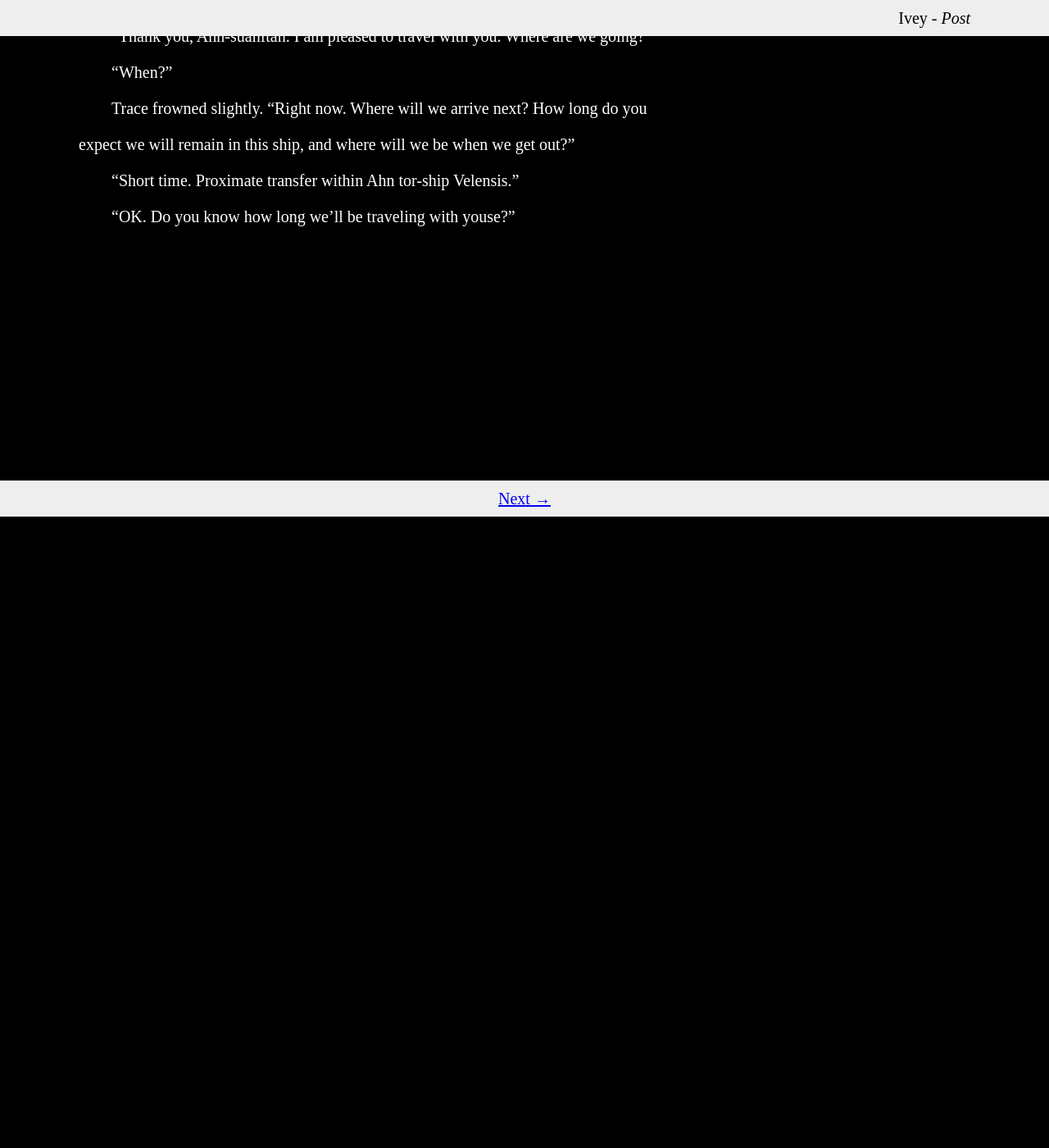
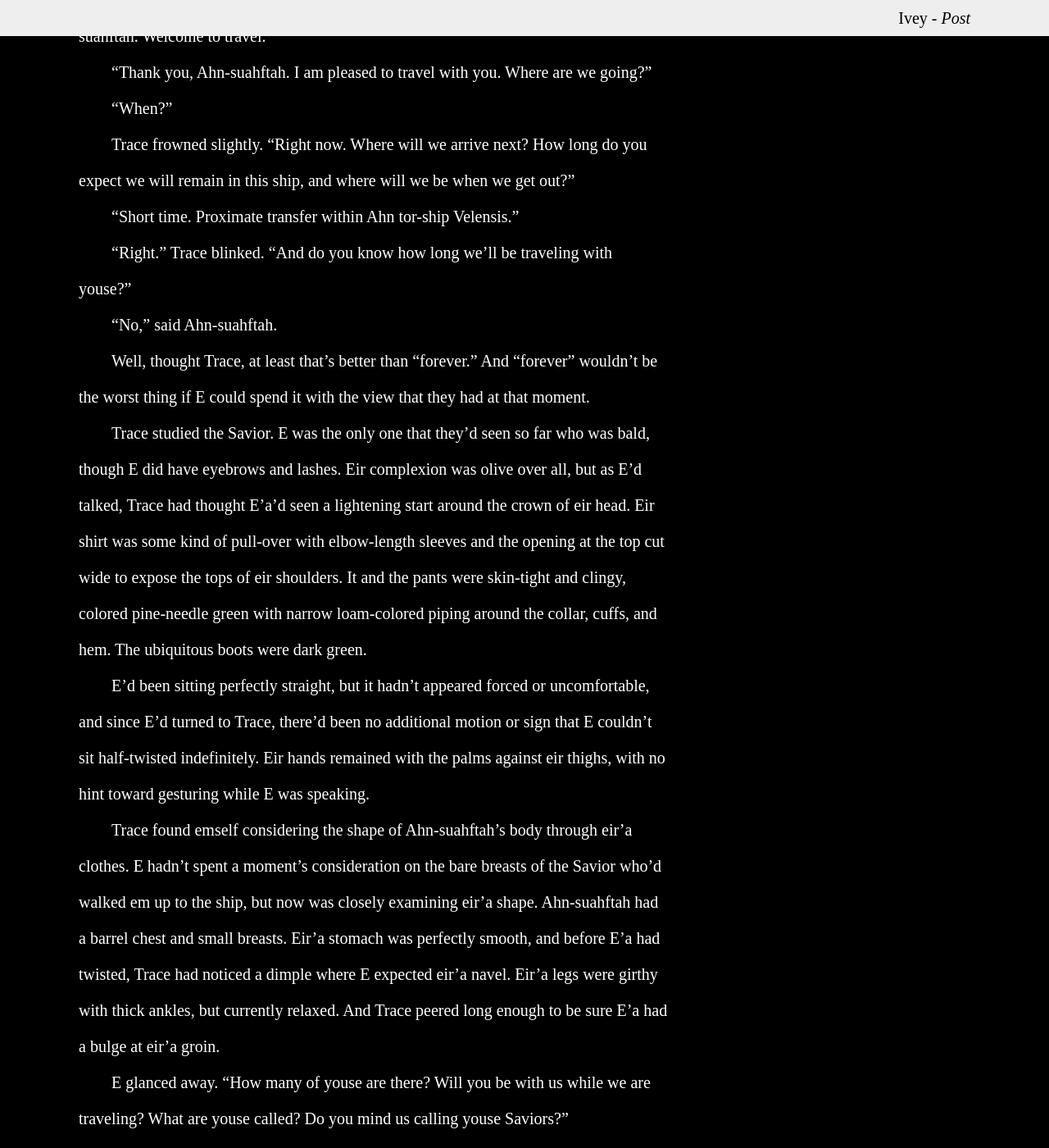
Before and after one commit to gleneivey/post-novel, a Jekyll site: the page built from docs/8.md, in a window 1280 px wide and 1400 px high, scrolled down 6385 px. Shown: the whole window at 82% size. Built offline with Jekyll 4.4.1, drawn with Linux system fonts in a browser that asks for light colours; our own code applies the rules of GitHub Pages for plain Markdown files; before the commit the page ends 7015 px from its top, so only the background shows below that; some of the changed text lies outside the part shown.

Commit message:
15,840 words. Will Trace flirt with the space alien?

```diff
--- a/docs/8.md
+++ b/docs/8.md
@@ -198,7 +198,8 @@ E decided it was time to see if enigmatic was the extent of eir hosts
 personalities.  E made eye contact with the Savior sitting on the
 ottoman.  "Hi, I'm Trace.  What is your name?"
 
-"Hello Trace.  I label Ahn-suahftah.  Welcome to travel."
+E turned at the waist, upper body facing Trace squarely.  "Hello
+Trace.  I label Ahn-suahftah.  Welcome to travel."
 
 "Thank you, Ahn-suahftah.  I am pleased to travel with you.  Where are
 we going?"
@@ -211,4 +212,55 @@ when we get out?"
 
 "Short time. Proximate transfer within Ahn tor-ship Velensis."
 
-"OK.  Do you know how long we'll be traveling with youse?"
+"Right."  Trace blinked.  "And do you know how long we'll be traveling
+with youse?"
+
+"No," said Ahn-suahftah.
+
+Well, thought Trace, at least that's better than "forever."  And
+"forever" wouldn't be the worst thing if E could spend it with the
+view that they had at that moment.
+
+Trace studied the Savior.  E was the only one that they'd seen so far
+who was bald, though E did have eyebrows and lashes.  Eir complexion
+was olive over all, but as E'd talked, Trace had thought E'a'd seen a
+lightening start around the crown of eir head.  Eir shirt was some
+kind of pull-over with elbow-length sleeves and the opening at the top
+cut wide to expose the tops of eir shoulders.  It and the pants were
+skin-tight and clingy, colored pine-needle green with narrow
+loam-colored piping around the collar, cuffs, and hem.  The ubiquitous
+boots were dark green.
+
+E'd been sitting perfectly straight, but it hadn't appeared forced or
+uncomfortable, and since E'd turned to Trace, there'd been no
+additional motion or sign that E couldn't sit half-twisted
+indefinitely.  Eir hands remained with the palms against eir thighs,
+with no hint toward gesturing while E was speaking.
+
+Trace found emself considering the shape of Ahn-suahftah's body
+through eir'a clothes.  E hadn't spent a moment's consideration on the
+bare breasts of the Savior who'd walked em up to the ship, but now was
+closely examining eir'a shape.  Ahn-suahftah had a barrel chest and
+small breasts.  Eir'a stomach was perfectly smooth, and before E'a had
+twisted, Trace had noticed a dimple where E expected eir'a navel.
+Eir'a legs were girthy with thick ankles, but currently relaxed.  And
+Trace peered long enough to be sure E'a had a bulge at eir'a groin.
+
+E glanced away.  "How many of youse are there?  Will you be with us
+while we are traveling?  What are youse called?  Do you mind us
+calling youse Saviors?"
+
+"Our kind are Chaiken, and we are 52 and one tenth millions, Ahn, Ree,
+and Thal.  We are six within this raft and twenty-two uns our touring
+party."
+
+E took a moment to digest.  There were barely more than half a million
+of them in Haran--all the people in the universe.  E had a hard time
+imagining a hundred times that many, though E knew from history that
+there'd once been unfathomable billions of humans.
+
+There was a rustling behind em, and E craned around to look over the
+back of eir chair.  Jacob had rolled over onto eir'a side and was
+looking toward em and the Sav--Chaiken.  E'a seemed greatly improved.
+
+Trace turned back to Ahn-suahftah, said "I like your name."
```
Also changed, not shown: docs/6.md (+5 -4 lines).
